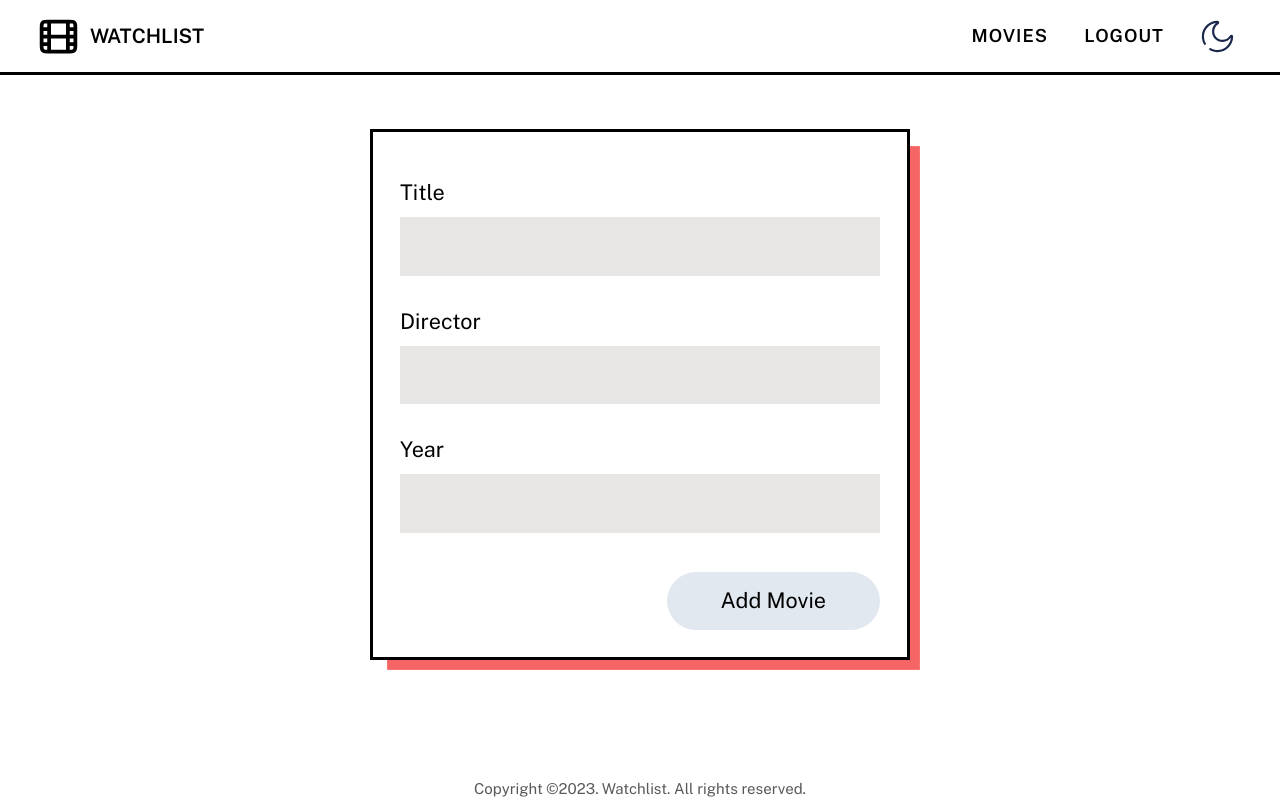
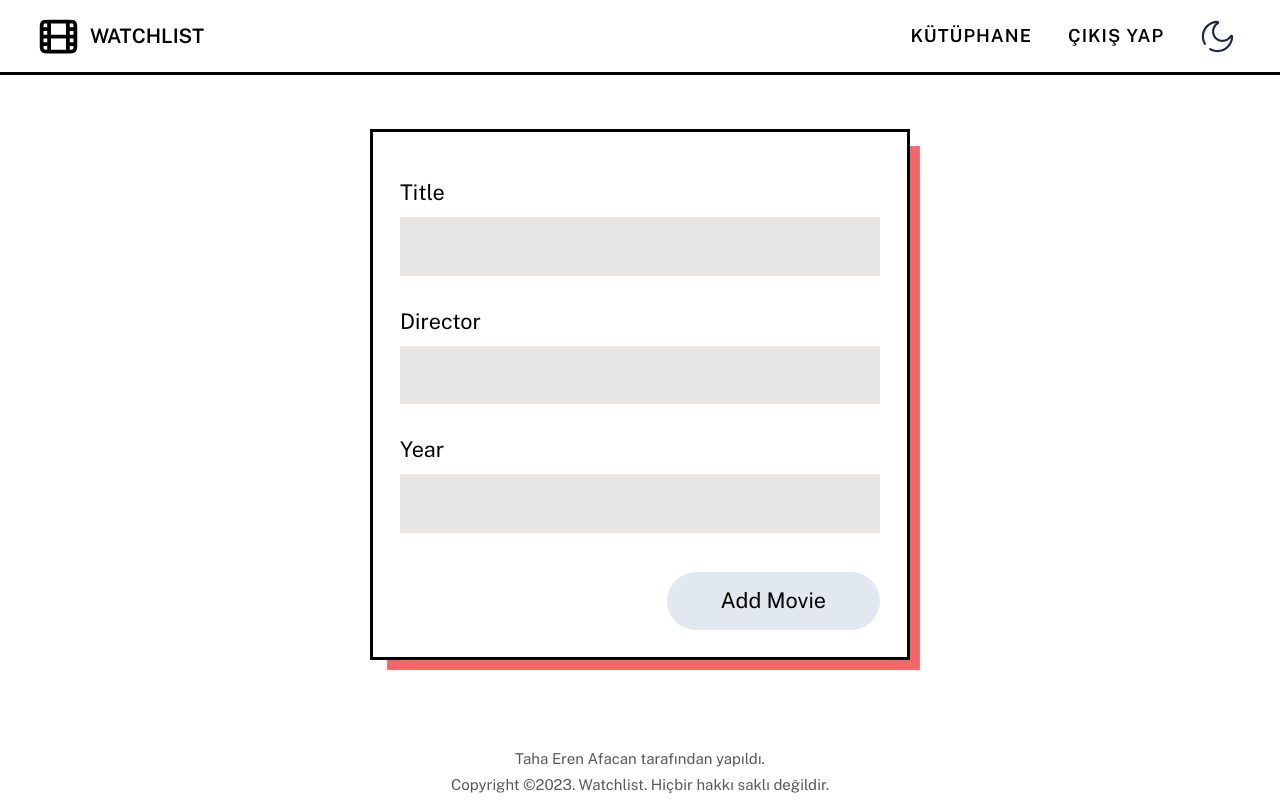
Before and after one commit to SyntxSultan/watchlist-webapp, a Flask app: page /add in a window 1280 px wide. Run offline with Flask 3, Linux system fonts and the light colour scheme; the visitor is signed in with stand-in values (Sample User, id 1).

Commit message:
Add files via upload

```diff
--- a/watchlist/templates/macros/footer.html
+++ b/watchlist/templates/macros/footer.html
@@ -1,5 +1,6 @@
 {% macro footer() %}
 <footer class="footer">
-    <small>Copyright &copy;2023. Watchlist. All rights reserved.</small>
+    <small class="footer__item">Taha Eren Afacan tarafından yapıldı.</small>
+    <small class="footer__item">Copyright &copy;2023. Watchlist. Hiçbir hakkı saklı değildir.</small>
 </footer>
 {% endmacro %}
--- a/watchlist/templates/macros/nav.html
+++ b/watchlist/templates/macros/nav.html
@@ -8,17 +8,17 @@
         <nav class="nav">
             {%if not email %}
                 <a href="{{url_for('pages.login')}}" class="nav__link {{ 'nav__link--active' if request.path == url_for('pages.login')}}">
-                    <span class="nav__item">Login</span>
+                    <span class="nav__item">Giriş Yap</span>
                 </a>
                 <a href="{{url_for('pages.register')}}" class="nav__link {{ 'nav__link--active' if request.path == url_for('pages.register')}}">
-                    <span class="nav__item">Register</span>
+                    <span class="nav__item">Kayıt Ol</span>
                 </a>
             {% else %}
                 <a href="{{url_for('pages.index')}}" class="nav__link {{ 'nav__link--active' if request.path == url_for('pages.index')}}">
-                    <span class="nav__item">Movies</span>
+                    <span class="nav__item">Kütüphane</span>
                 </a>
                 <a href="{{url_for('pages.logout')}}" class="nav__link">
-                    <span class="nav__item">Logout</span>
+                    <span class="nav__item">Çıkış Yap</span>
                 </a>
             {% endif %}
             <a href="{{url_for('pages.toggle_theme', current_page=request.path)}}" class="nav__link">
```
